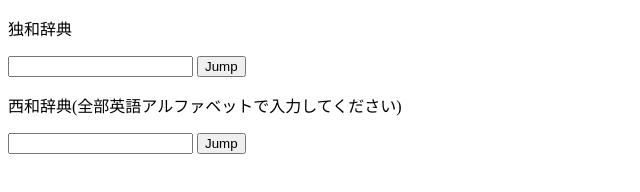
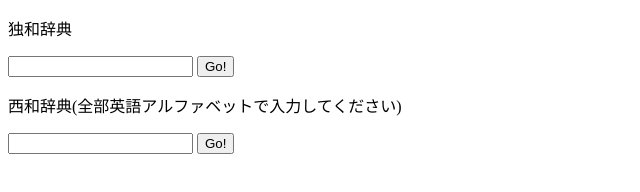
Before and after one commit to des737/kotobank, a plain HTML site: page index.html in a window 1280 px wide. Shown: the full height of the page, 0-640 px from the left. Drawn offline with Linux system fonts and the light colour scheme.

Commit message:
Change the submit botton value from Jump to Go

```diff
--- a/index.html
+++ b/index.html
@@ -24,12 +24,12 @@ location.href = baseURL + sDIR;
 <p>独和辞典</p>
 <form action="javascript:jumpDeu();" id="dokuwa" >
 <input id="deu" type="text" value="">
-<input type="submit" value="Jump">
+<input type="submit" value="Go!">
 </form>
 <p>西和辞典(全部英語アルファベットで入力してください)</p>
 <form action="javascript:jumpSpa();" id="seiwa" >
 <input id="spa" type="text" value="">
-<input type="submit" value="Jump">
+<input type="submit" value="Go!">
 </form>
 </div>
 </body>
```
